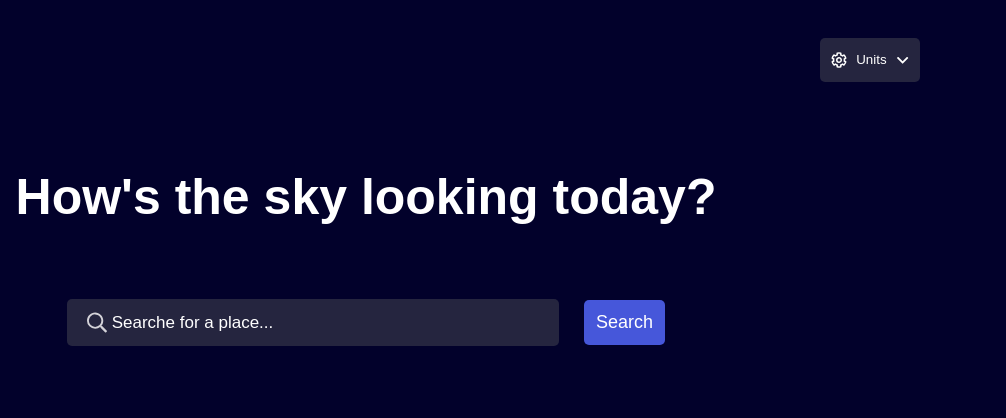
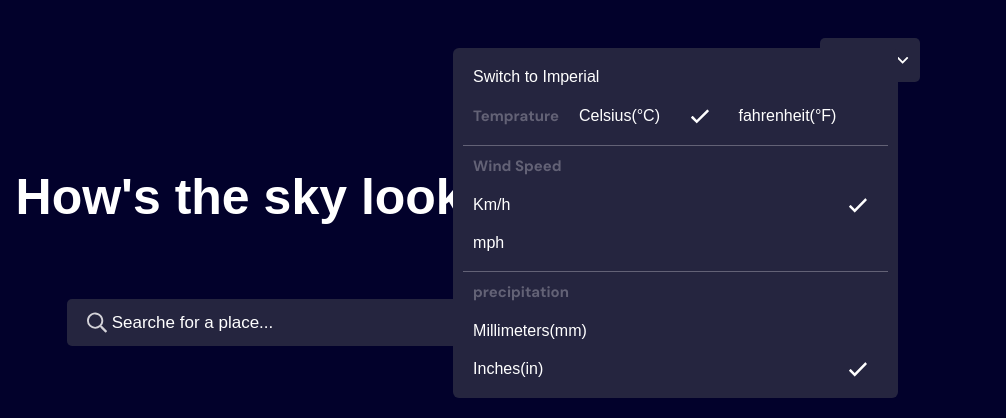
Before and after one commit to AhmadAlkhooly08/Whether-App_Building, a plain HTML site: page index.html in a window 1280 px wide. Shown: the top 418 px of the page, 274-1280 px from the left. Drawn offline with Linux system fonts and the light colour scheme.

Commit message:
forcing bugs

```diff
--- a/index.html
+++ b/index.html
@@ -31,11 +31,11 @@
             <img src="./assets/images/icon-dropdown.svg" alt="" />
           </button>
         </div>
-        <div class="dropDown hidden">
+        <div class="dropDown">
           <button class="btn btn_imperial">Switch to Imperial</button>
           <div class="temprature">
             <h5 class="title">Temprature</h5>
-            <button class="btn">
+            <button class="btn Celsius">
               Celsius(°C)
               <img
                 class="img-check"
--- a/style.css
+++ b/style.css
@@ -43,20 +43,34 @@ body{
 }
 
 .dropDown{
+    /* display: flex;
+    flex-direction: column; */
     margin-top: 10px;
     width: fit-content;
     background-color: #25253f;
     border-radius: 6px;
     padding: 10px;
-    position: relative;
-    left: 50px;
+    position: absolute;
+    right: 100px;
     z-index: 10;
 }
 
+.temprature{
+    display: flex;
+    flex-direction: column;
+
+}
+.temprature .Celsius{
+    height: 40px;
+}
+.temprature h5{
+    text-align: left;
+}
 .dropDown .btn{
     width: 100%;
     display: flex;
     justify-content: space-between;
+    align-items: center;
     white-space: nowrap;
     color: white;
     border: none;
@@ -70,7 +84,7 @@ body{
 .dropDown .img-check{
     position: relative;
     left: 30px;
-
+    width: 20px;
 }
 
 .dropDown .title{
@@ -159,6 +173,7 @@ hr{
     width: 100%;
     display: flex;
     justify-content: space-around;
+    align-items: center;
     margin-top: 140px;
 }
 
@@ -169,7 +184,7 @@ hr{
     align-items: center;
     position: relative;
     left: 60px;
-    bottom: 50px;
+    bottom: 25px;
 }
 .bg-today{
     display: flex;
@@ -203,6 +218,7 @@ hr{
 
 .temprature{
     display: flex;
+    flex-direction:row ;
     align-items: center;
 }
 .temprature img{
```
